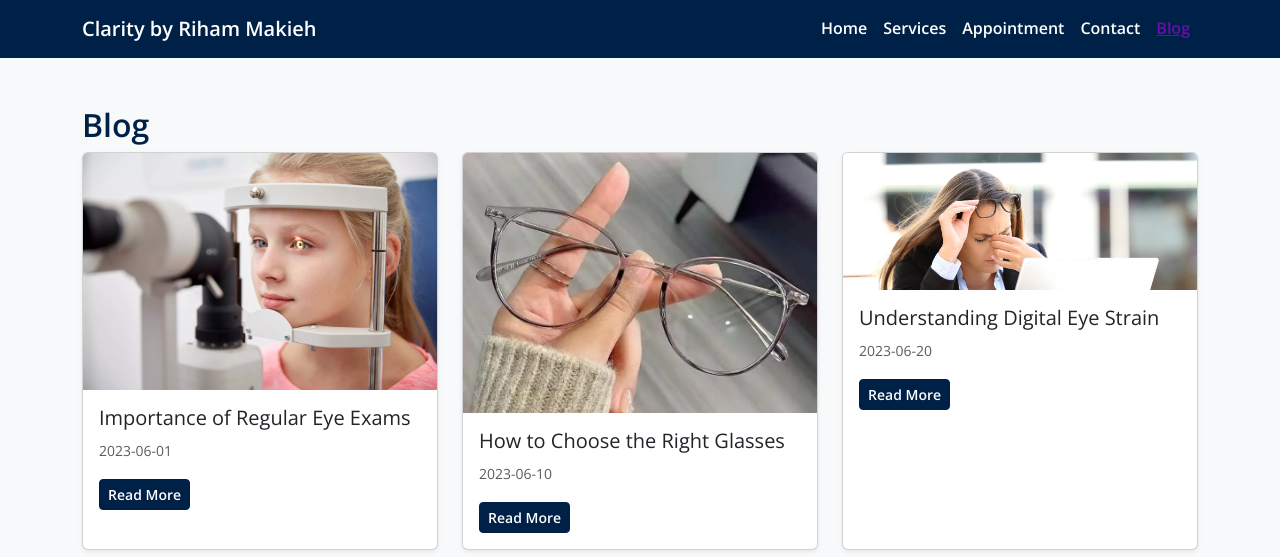
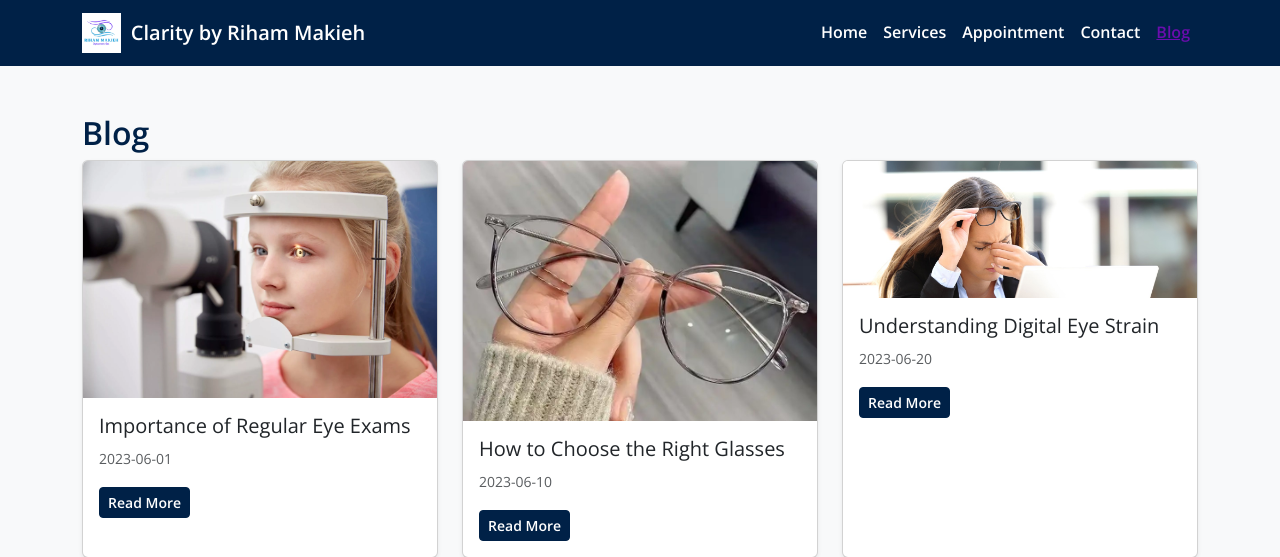
Before and after one commit to MOHAMADKIMEL/optometry-website, a Flask app: page /blog in a window 1280 px wide. Shown: the top 557 px of the page. Run offline with Flask 2, Linux system fonts and the light colour scheme.

Commit message:
Update base.html

```diff
--- a/templates/base.html
+++ b/templates/base.html
@@ -22,7 +22,10 @@
 <!-- Navbar -->
 <nav class="navbar navbar-expand-lg navbar">
     <div class="container">
-        <a class="navbar-brand fw-bold" href="/">Clarity by Riham Makieh</a>
+        <a class="navbar-brand fw-bold d-flex align-items-center" href="/">
+          <img src="{{ url_for('static', filename='Logo.PNG') }}" alt="Clarity Logo" style="height: 40px; margin-right: 10px;">
+          Clarity by Riham Makieh
+        </a>
         <button class="navbar-toggler" type="button" data-bs-toggle="collapse" data-bs-target="#navbarNav"
                 aria-controls="navbarNav" aria-expanded="false" aria-label="Toggle navigation">
             <span class="navbar-toggler-icon"></span>
```
